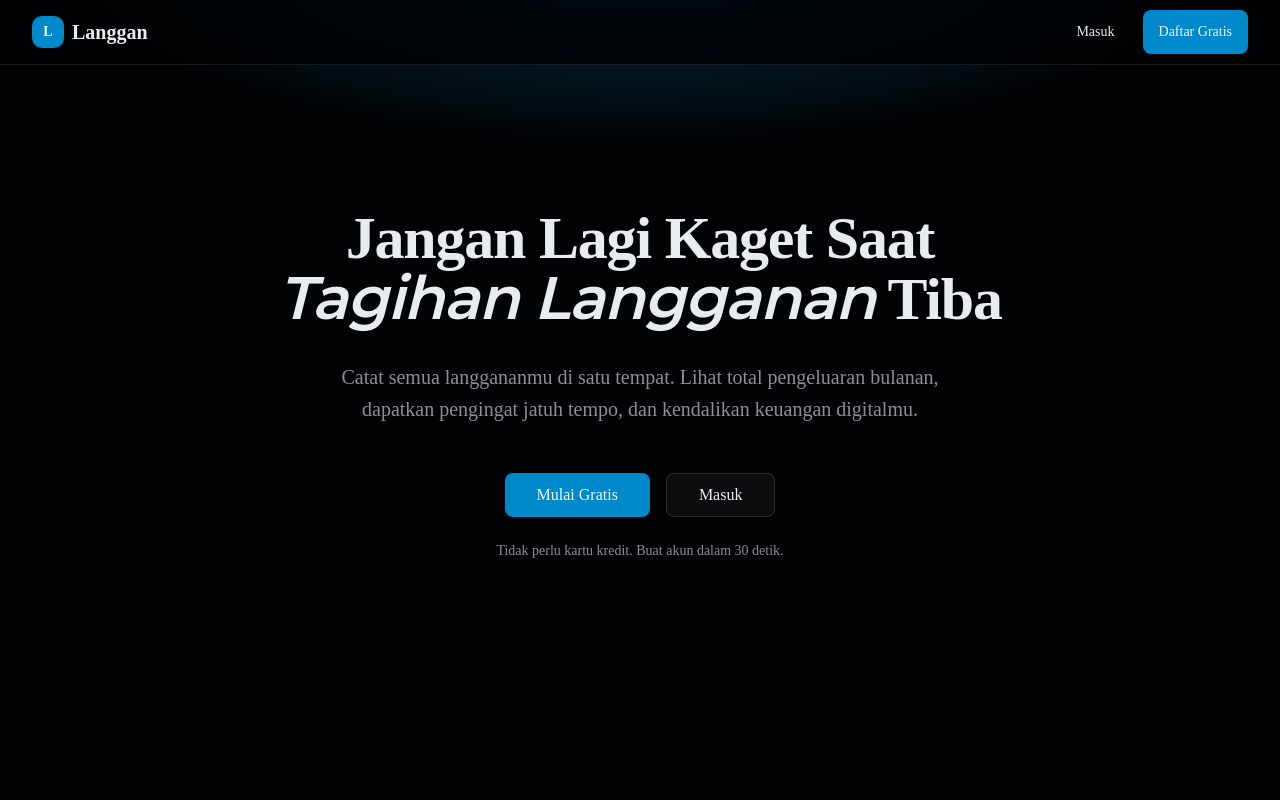
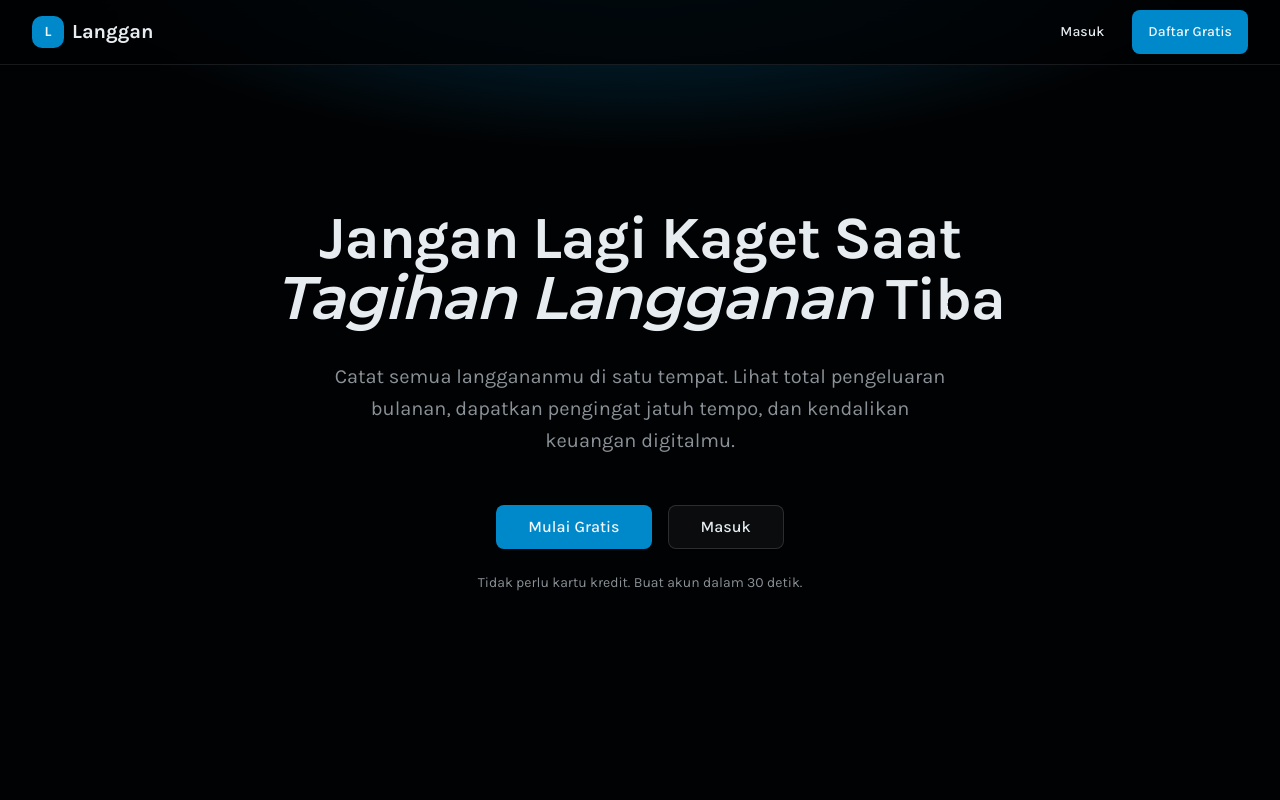
Before and after one commit to gemasaputera/langgan, a Next.js app: page / in a window 1280 px wide. Shown: the top 800 px of the page. Built offline with nearby package versions, Linux system fonts and the light colour scheme.

Commit message:
style: Montserrat + Karla font pairing (Figma #18)

```diff
--- a/src/app/globals.css
+++ b/src/app/globals.css
@@ -9,8 +9,8 @@
   --color-foreground: var(--foreground);
   --font-sans: var(--font-sans);
   --font-mono: var(--font-geist-mono);
-  --font-heading: var(--font-sans);
-  --font-montserrat: var(--font-montserrat);
+  --font-heading: var(--font-heading);
+  --font-montserrat: var(--font-heading);
   --color-sidebar-ring: var(--sidebar-ring);
   --color-sidebar-border: var(--sidebar-border);
   --color-sidebar-accent-foreground: var(--sidebar-accent-foreground);
--- a/src/app/layout.tsx
+++ b/src/app/layout.tsx
@@ -1,9 +1,9 @@
 import type { Metadata } from "next";
-import { Geist, Geist_Mono, Montserrat } from "next/font/google";
+import { Geist_Mono, Karla, Montserrat } from "next/font/google";
 import "./globals.css";
 
-const geistSans = Geist({
-  variable: "--font-geist-sans",
+const karla = Karla({
+  variable: "--font-sans",
   subsets: ["latin"],
 });
 
@@ -13,7 +13,7 @@ const geistMono = Geist_Mono({
 });
 
 const montserrat = Montserrat({
-  variable: "--font-montserrat",
+  variable: "--font-heading",
   subsets: ["latin"],
 });
 
@@ -31,7 +31,7 @@ export default function RootLayout({
   return (
     <html
       lang="id"
-      className={`${geistSans.variable} ${geistMono.variable} ${montserrat.variable} h-full antialiased dark`}
+      className={`${karla.variable} ${geistMono.variable} ${montserrat.variable} h-full antialiased dark`}
     >
       <body className="min-h-full flex flex-col bg-background text-foreground">
         {children}
```
Also changed, not shown: 2 other files (tests, documents, lock files or other folders).
